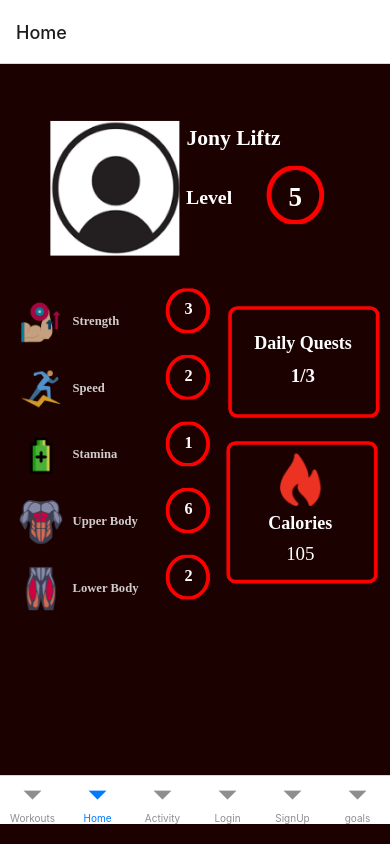
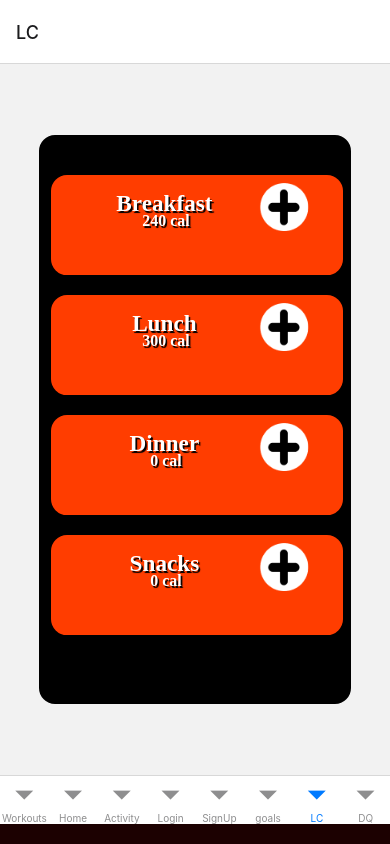
Before and after one commit to JonathanSedlakPSU/LightWeight, a React Native app: screen /LC in a window 390 px wide. Built offline with nearby package versions, Linux system fonts and the light colour scheme.

Commit message:
Fixed more layouts of screens. Added all the screens and popups to the status bar

```diff
--- a/App.js
+++ b/App.js
@@ -29,13 +29,15 @@ export default function App() {
   return (
     <View style={styles.container}>
     <NavigationContainer>
-    <Tab.Navigator initialRouteName="Home">
+      <Tab.Navigator initialRouteName="Home">
           <Tab.Screen name="Workouts" component={WorkoutsPage} />
           <Tab.Screen name="Home" component={HomePage} />
           <Tab.Screen name="Activity" component={ActivityPage} />
           <Tab.Screen name="Login" component={LoginPage} />
           <Tab.Screen name="SignUp" component={SignUpPage} />
           <Tab.Screen name="goals" component={GoalsPopUp} />
+          <Tab.Screen name="LC" component={LogCaloriesPopUp} />
+          <Tab.Screen name="DQ" component={DailyQuestPopup} />
         </Tab.Navigator>
     </NavigationContainer>
     </View>
--- a/GlobalStyles.js
+++ b/GlobalStyles.js
@@ -14,7 +14,8 @@ export const FontSize = {
 /* Colors */
 export const Color = {
    colorWhite: "#fff",
-   colorRed: "#ff0000",
+   theme1: "#ff0000",
+   theme2: "#ff3d00",
    colorBlack: "#000",
    colorLimegreen: "#09c312",
    orange: "#ff3d00",
--- a/Screens/ActivityScreen.js
+++ b/Screens/ActivityScreen.js
@@ -101,12 +101,12 @@ const styles = StyleSheet.create({
   	},
   	rectanglesChildLayout: {
     		width: 21,
-    		backgroundColor: Color.orange,
+    		backgroundColor: Color.theme2,
     		position: "absolute"
   	},
   	goalsChild: {
     		borderRadius: Border.br_6xl,
-    		backgroundColor: Color.orange,
+    		backgroundColor: Color.theme2,
     		left: 0,
     		height: 123,
     		width: 240,
@@ -189,7 +189,7 @@ const styles = StyleSheet.create({
   	},
   	outterLayer: {
     		borderStyle: "solid",
-    		borderColor: "#ff0000",
+    		borderColor: Color.theme1,
     		borderWidth: 4,
     		height: 298,
     		borderRadius: Border.br_3xs,
--- a/Screens/GoalsPop-Up.js
+++ b/Screens/GoalsPop-Up.js
@@ -8,7 +8,6 @@ const GoalsPopUp = () => {
     		<View style={styles.goalsPopup}>
       			<View style={styles.goalManager}>
         				<View style={styles.dailyPosition}>
-          					<View style={[styles.dailyQuestsChild, styles.dailyPosition]} />
           					<View style={[styles.questManager, styles.questManagerPosition]}>
             						<View style={styles.bar} />
             						<View style={[styles.questsHeader, styles.questManagerPosition]}>
@@ -19,30 +18,33 @@ const GoalsPopUp = () => {
       			</View>
       			<View style={[styles.bodyweight, styles.bodyweightLayout]}>
         			<View style={[styles.bodyweightChild, styles.bodyweightLayout]} />
-        				<Text style={[styles.bodyWeightLbs, styles.bodyWeightLbsTypo]}>Body Weight (lbs)</Text>
-        				<Text style={[styles.goal165Lbs, styles.lbsTypo]}>{`Goal: 165 lbs`}</Text>
-        				<Text style={[styles.current198Lbs, styles.lbsTypo]}>{`Current: 198 lbs`}</Text>
-        				<Text style={[styles.starting200Lbs, styles.lbsTypo]}>{`Starting: 200 lbs`}</Text>
+        				<Text style={[styles.bodyWeightLbsTypo]}>Body Weight (lbs)</Text>
+        				<Text style={[styles.goal, styles.lbsTypo]}>{`Goal`}</Text>
+        				<Text style={[styles.current, styles.lbsTypo]}>{`Current`}</Text>
+        				<Text style={[styles.starting, styles.lbsTypo]}>{`Starting`}</Text>
+                        <Text style={[styles.number1, ]}>{`165`}</Text>
+        				<Text style={[styles.number2, ]}>{`198`}</Text>
+        				<Text style={[styles.number3, ]}>{`200`}</Text>
                     </View>
                 <View style={[styles.weeklyworkouts, styles.bodyweightLayout]}>
                     <View style={[styles.bodyweightChild, styles.bodyweightLayout]} />
-                <Text style={[styles.weeklyWorkoutsDays, styles.bodyWeightLbsTypo]}>Weekly Workouts (days)</Text>
-        				<Text style={[styles.goal5Days, styles.goal5DaysTypo]}>{`Goal:
-        				5 days`}</Text>
-        				<Text style={[styles.current198Lbs, styles.lbsTypo]}>{`Current:
-        				2 days`}</Text>
-        				<Text style={[styles.starting200Lbs, styles.lbsTypo]}>{`Starting:
-        				0 days`}</Text>
+                        <Text style={[styles.bodyWeightLbsTypo]}>Weekly Workouts (days)</Text>
+                        <Text style={[styles.goal, styles.lbsTypo]}>{`Goal`}</Text>
+        				<Text style={[styles.current, styles.lbsTypo]}>{`Current`}</Text>
+        				<Text style={[styles.starting, styles.lbsTypo]}>{`Starting`}</Text>
+                        <Text style={[styles.number1, ]}>{`165`}</Text>
+        				<Text style={[styles.number2, ]}>{`198`}</Text>
+        				<Text style={[styles.number3, ]}>{`200`}</Text>
                     </View>
                 <View style={[styles.calories, styles.bodyweightLayout]}>
                     <View style={[styles.bodyweightChild, styles.bodyweightLayout]} />
-                <Text style={[styles.weeklyWorkoutsDays, styles.bodyWeightLbsTypo]}>Daily Calories (cal)</Text>
-        				<Text style={[styles.goal2100Cal, styles.goal5DaysTypo]}>{`Goal:
-        				2100 cal`}</Text>
-        				<Text style={[styles.current198Lbs, styles.lbsTypo]}>{`Current:
-        				3050 cal`}</Text>
-        				<Text style={[styles.starting200Lbs, styles.lbsTypo]}>{`Starting:
-        				4200 cal`}</Text>
+                        <Text style={[styles.bodyWeightLbsTypo]}>Daily Calories (cal)</Text>
+        				<Text style={[styles.goal, styles.lbsTypo]}>{`Goal`}</Text>
+        				<Text style={[styles.current, styles.lbsTypo]}>{`Current`}</Text>
+        				<Text style={[styles.starting, styles.lbsTypo]}>{`Starting`}</Text>
+                        <Text style={[styles.number1, ]}>{`165`}</Text>
+        				<Text style={[styles.number2, ]}>{`198`}</Text>
+        				<Text style={[styles.number3, ]}>{`200`}</Text>
             </View>
         </View>);
 };
@@ -77,8 +79,13 @@ const styles = StyleSheet.create({
         lineHeight: 30,
         letterSpacing: 0,
         fontSize: '20px',
-        left: "50%",
-        position: "relative"
+        position: "relative",
+        left: "5%",
+        width: 310,
+        //Stroke
+        textShadowColor: "#000", // Outline color
+        textShadowOffset: { width: 2, height: 2 }, // Controls outline width
+        textShadowRadius: 1,
     },
     lbsTypo: {
         height: 42,
@@ -89,8 +96,12 @@ const styles = StyleSheet.create({
         fontWeight: "700",
         lineHeight: 35,
         letterSpacing: 0,
-        fontSize: '15px',
-        position: "absolute"
+        fontSize: '17px',
+        position: "absolute",
+        //Stroke
+        textShadowColor: "#000", // Outline color
+        textShadowOffset: { width: 2, height: 2 }, // Controls outline width
+        textShadowRadius: 1,
     },
     goal5DaysTypo: {
         top: 64,
@@ -105,13 +116,7 @@ const styles = StyleSheet.create({
         fontSize: FontSize.size_5xl,
         position: "absolute"
     },
-    dailyQuestsChild: {
-        backgroundColor: "#000",
-        borderStyle: "solid",
-        borderColor: Color.colorWhite,
-        borderWidth: 5,
-        borderRadius: Border.br_xl
-    },
+
     bar: {
         height: "3.71%",
         marginLeft: -114.58,
@@ -160,32 +165,33 @@ const styles = StyleSheet.create({
         bottom: "0%",
         height: "100%",
         top: "0%",
-        position: "absolute"
+        position: "absolute",
+        backgroundColor: "#000",
+        borderStyle: "solid",
+        borderWidth: 5,
+        borderRadius: Border.br_xl
     },
     bodyweightChild: {
         top: 0,
-        backgroundColor: Color.orange,
-        left: 0,
-        borderRadius: Border.br_xl
+        backgroundColor: Color.theme2,
+        alignItems: "center",
+        left: -5,
+        borderRadius: Border.br_xl,
     },
-    bodyWeightLbs: {
-        marginLeft: -110.5,
-        width: 217
-    },
-    goal165Lbs: {
+    goal: {
         width: 92,
-        right: 0,
+        right: 18,
         height: 42,
         top: 63
     },
-    current198Lbs: {
+    current: {
         marginLeft: -52.5,
         width: 106,
         height: 42,
         top: 63,
         left: "50%"
     },
-    starting200Lbs: {
+    starting: {
         width: 116,
         height: 42,
         top: 63,
@@ -222,6 +228,54 @@ const styles = StyleSheet.create({
         width: "100%",
         transform: [{ scale: 0.8 }]
     },
+    number1: {
+        color: Color.colorWhite,
+        fontFamily: FontFamily.interBold,
+        lineHeight: 35,
+        fontSize: '17px',
+        position: "relative",
+        marginLeft: -52.5,
+        width: 106,
+        height: 42,
+        top: 40,
+        left: "25%",
+        //Stroke
+        textShadowColor: "#000", // Outline color
+        textShadowOffset: { width: 2, height: 2 }, // Controls outline width
+        textShadowRadius: 1,
+    },
+    number2: {
+        color: Color.colorWhite,
+        fontFamily: FontFamily.interBold,
+        lineHeight: 35,
+        fontSize: '17px',
+        position: "relative",
+        marginLeft: 70,
+        width: 106,
+        height: 42,
+        top: -3,
+        left: "25%",
+        //Stroke
+        textShadowColor: "#000", // Outline color
+        textShadowOffset: { width: 2, height: 2 }, // Controls outline width
+        textShadowRadius: 1,
+    },
+    number3: {
+        color: Color.colorWhite,
+        fontFamily: FontFamily.interBold,
+        lineHeight: 35,
+        fontSize: '17px',
+        position: "relative",
+        marginLeft: 210,
+        width: 106,
+        height: 42,
+        top: -45,
+        left: "20%",
+        //Stroke
+        textShadowColor: "#000", // Outline color
+        textShadowOffset: { width: 2, height: 2 }, // Controls outline width
+        textShadowRadius: 1,
+    },
 
 });
 
--- a/Screens/HomeScreen.js
+++ b/Screens/HomeScreen.js
@@ -160,7 +160,7 @@ const styles = StyleSheet.create({
     groupChild: {
         height: 65,
         width: 65,
-        top: 5
+        top: 5,
     },
     text: {
         top: 25,
@@ -203,7 +203,7 @@ const styles = StyleSheet.create({
     caloriesBurnedChild: {
         width: 168,
         borderWidth: 4,
-        borderColor: Color.colorRed,
+        borderColor: Color.theme1,
         borderStyle: "solid",
         borderRadius: Border.br_3xs,
         left: 4,
@@ -258,7 +258,7 @@ const styles = StyleSheet.create({
     },
     dailyQuestsChild: {
         borderWidth: 4,
-        borderColor: Color.colorRed,
+        borderColor: Color.theme1,
         borderStyle: "solid",
         height: 124,
         borderRadius: Border.br_3xs,
--- a/Screens/LogCaloriesPop-Up.js
+++ b/Screens/LogCaloriesPop-Up.js
@@ -1,91 +1,102 @@
 import * as React from "react";
-import {StyleSheet, View, Image, Text} from "react-native";
+import {StyleSheet, View, Text, Image} from "react-native";
 import { Color, FontFamily, FontSize, Border } from "../GlobalStyles";
 
 const LogCaloriesPopUp = () => {
 
   	return (
-    		<View style={styles.logCaloriesPopUp}>
-      			<View style={styles.caloriePopup} />
-      			<View style={[styles.vectorParent, styles.groupPosition]}>
-        				<View style={styles.breakfastParent}>
-          					<Text style={[styles.breakfast, styles.calTypo]}>{`Breakfast
-`}</Text>
-                    <View style={styles.plus}>
-                        <Image style={styles.groupChildPosition} resizeMode="cover" source="Circle.png" />
-                        <View style={styles.plus1}>
-                            <View style={styles.plusChild} />
-                            <View style={styles.plusChildPosition} />
-                        </View>
-                    </View>
-                    <Text style={[styles.cal, styles.calTypo]}>240 cal</Text>
+    		<View style={styles.LogCaloriesPopUp}>
+      			<View style={styles.goalManager}/>
+      			<View style={[styles.boxPosition1, styles.boxPositionLayout]}>
+        			<View style={[styles.colorbackground, styles.boxPositionLayout]} />
+        				<Text style={[styles.title]}>Breakfast</Text>
+        				<Text style={[styles.cal]}>{`240 cal`}</Text>
+                        <Image style={styles.image} resizeMode="cover" source={require('./Assets/ActivityScreen/Plus.png')} />
                 </View>
-            </View>
-            <View style={[styles.vectorGroup, styles.groupPosition]}>
-                <View style={styles.breakfastParent}>
-                    <Text style={[styles.breakfast, styles.calTypo]}>Lunch</Text>
-                    <View style={styles.plus}>
-                        <Image style={styles.groupChildPosition} resizeMode="cover" source="Circle.png" />
-                        <View style={styles.plus1}>
-                            <View style={styles.plusChild} />
-                            <View style={styles.plusChildPosition} />
-                        </View>
-                    </View>
-                    <Text style={[styles.cal, styles.calTypo]}>605</Text>
+                <View style={[styles.boxPosition2, styles.boxPositionLayout]}>
+                    <View style={[styles.colorbackground, styles.boxPositionLayout]} />
+                        <Text style={[styles.title]}>Lunch</Text>
+                        <Text style={[styles.cal]}>{`300 cal`}</Text>
+                        <Image style={styles.image} resizeMode="cover" source={require('./Assets/ActivityScreen/Plus.png')} />
+
                 </View>
-            </View>
-            <View style={[styles.vectorContainer, styles.groupPosition]}>
-                <View style={styles.breakfastParent}>
-          					<Text style={[styles.breakfast, styles.calTypo]}>{`Dinner
-          					`}</Text>
-                    <View style={styles.plus}>
-                        <Image style={styles.groupChildPosition} resizeMode="cover" source="Circle.png" />
-                        <View style={styles.plus1}>
-                            <View style={styles.plusChild} />
-                            <View style={styles.plusChildPosition} />
-                        </View>
-                    </View>
-                    <Text style={[styles.cal, styles.calTypo]}>0 cal</Text>
+                <View style={[styles.boxPosition3, styles.boxPositionLayout]}>
+                    <View style={[styles.colorbackground, styles.boxPositionLayout]} />
+                        <Text style={[styles.title]}>Dinner</Text>
+        				<Text style={[styles.cal]}>{`0 cal`}</Text>
+                        <Image style={styles.image} resizeMode="cover" source={require('./Assets/ActivityScreen/Plus.png')} />
+
                 </View>
-            </View>
-            <View style={[styles.groupView, styles.groupPosition]}>
-                <View style={styles.breakfastParent}>
-          					<Text style={[styles.breakfast, styles.calTypo]}>{`Snacks
-          					`}</Text>
-                    <View style={styles.plus}>
-                        <Image style={styles.groupChildPosition} resizeMode="cover" source="Circle.png" />
-                        <View style={styles.plus1}>
-                            <View style={styles.plusChild} />
-                            <View style={styles.plusChildPosition} />
-                        </View>
-                    </View>
-                    <Text style={[styles.cal, styles.calTypo]}>62 cal</Text>
+                <View style={[styles.boxPosition4, styles.boxPositionLayout]}>
+                    <View style={[styles.colorbackground, styles.boxPositionLayout]} />
+                        <Text style={[styles.title]}>Snacks</Text>
+        				<Text style={[styles.cal]}>{`0 cal`}</Text>
+                        <Image style={styles.image} resizeMode="cover" source={require('./Assets/ActivityScreen/Plus.png')} />
+
                 </View>
-            </View>
         </View>);
 };
 
 const styles = StyleSheet.create({
-    groupPosition: {
-        left: "8.9%",
-        right: "8.9%",
-        width: "82.2%",
-        height: "17.88%",
-        position: "absolute"
-    },
-    groupChildPosition: {
-        maxHeight: "100%",
-        overflow: "hidden",
-        maxWidth: "100%",
+    dailyPosition: {
+        right: "0%",
         left: "0%",
         bottom: "0%",
-        right: "0%",
         top: "0%",
         height: "100%",
         position: "absolute",
         width: "100%"
     },
-    calTypo: {
+    questManagerPosition: {
+        width: 298,
+        left: "50%",
+        position: "absolute"
+    },
+    boxPositionLayout: {
+        height: 125,
+        width: 365,
+        position: "absolute"
+    },
+    title: {
+        height: 53,
+        top: 20,
+        textAlign: "center",
+        color: Color.colorWhite,
+        fontFamily: FontFamily.interBold,
+        fontWeight: "700",
+        lineHeight: 30,
+        letterSpacing: 0,
+        fontSize: '29px',
+        position: "relative",
+        left: "-5%",
+        width: 310,
+        //Stroke
+        textShadowColor: "#000", // Outline color
+        textShadowOffset: { width: 2, height: 2 }, // Controls outline width
+        textShadowRadius: 1,
+    },
+    cal: {
+        height: 40,
+        top: 5,
+        textAlign: "center",
+        color: Color.colorWhite,
+        fontFamily: FontFamily.interBold,
+        fontWeight: "700",
+        lineHeight: 45,
+        letterSpacing: 0,
+        fontSize: '20px',
+        position: "relative",
+        left: "-12%",
+        //Stroke
+        textShadowColor: "#000", // Outline color
+        textShadowOffset: { width: 2, height: 2 }, // Controls outline width
+        textShadowRadius: 1,
+
+    },
+    goal5DaysTypo: {
+        top: 64,
+        height: 42,
+        right: 0,
         textAlign: "center",
         color: Color.colorWhite,
         fontFamily: FontFamily.interBold,
@@ -95,28 +106,28 @@ const styles = StyleSheet.create({
         fontSize: FontSize.size_5xl,
         position: "absolute"
     },
-    caloriePopup: {
-        borderRadius: 20,
+    dailyQuestsChild: {
+        backgroundColor: "#000",
         borderStyle: "solid",
         borderColor: Color.colorWhite,
         borderWidth: 5,
-        backgroundColor: Color.colorBlack,
-        bottom: "0%",
-        height: "100%",
-        left: "0%",
-        right: "0%",
-        top: "0%",
-        position: "absolute",
-        width: "100%"
+        borderRadius: Border.br_xl
     },
-    groupChild: {
-        borderRadius: Border.br_mini
+    bar: {
+        height: "3.71%",
+        marginLeft: -114.58,
+        top: "96.25%",
+        bottom: "0.04%",
+        backgroundColor: "#d9d9d9",
+        width: 229,
+        left: "50%",
+        borderRadius: Border.br_xl,
+        position: "absolute"
     },
-    breakfast: {
-        height: "53.7%",
-        width: "77.82%",
-        left: "0%",
-        top: "0%",
+    goals: {
+        width: 149,
+        height: 33,
+        textAlign: "center",
         color: Color.colorWhite,
         fontFamily: FontFamily.interBold,
         fontWeight: "700",
@@ -124,87 +135,135 @@ const styles = StyleSheet.create({
         letterSpacing: 0,
         fontSize: FontSize.size_5xl
     },
-    plusChild: {
-        right: "37.59%",
-        left: "37.49%",
-        borderRadius: Border.br_3xs,
-        width: "24.92%",
-        backgroundColor: Color.colorBlack,
+    questsHeader: {
+        height: "67.31%",
+        marginLeft: -149,
+        bottom: "32.69%",
+        flexDirection: "row",
+        alignItems: "center",
+        justifyContent: "center",
+        paddingHorizontal: 20,
+        paddingVertical: 0,
+        borderRadius: Border.br_xl,
+        top: "0%",
+        width: 298
+    },
+    questManager: {
+        height: "10.31%",
+        marginLeft: -148.8,
+        top: "3.33%",
+        bottom: "86.36%"
+    },
+    goalManager: {
+        width: "99.9%",
+        right: "0.1%",
+        left: "0%",
         bottom: "0%",
+        height: "100%",
         top: "0%",
-        height: "100%",
-        position: "absolute"
+        position: "absolute",
+        borderWidth: 5,
+        borderRadius: Border.br_xl,
+        backgroundColor: "#000",
     },
-    plusChildPosition: {
-        transform: [
-            {
-                rotate: "-90deg"
-            }
-        ],
-        bottom: "-62.53%",
-        right: "75.08%",
-        top: "62.53%",
-        borderRadius: Border.br_3xs,
-        width: "24.92%",
-        backgroundColor: Color.colorBlack,
-        left: "0%",
-        height: "100%",
-        position: "absolute"
+    colorbackground: {
+        top: 0,
+        backgroundColor: Color.theme2,
+        alignItems: "center",
+        left: -5,
+        borderRadius: Border.br_xl,
     },
-    plus1: {
-        height: "74.25%",
-        width: "64.99%",
-        top: "13.33%",
-        right: "17.61%",
-        bottom: "12.42%",
-        left: "17.4%",
-        position: "absolute"
+    current: {
+        marginLeft: -52.5,
+        width: 106,
+        height: 42,
+        top: 63,
+        left: "50%"
     },
-    plus: {
-        height: "74.07%",
-        width: "19.72%",
-        top: "18.52%",
-        bottom: "7.41%",
-        left: "80.28%",
-        right: "0%",
-        position: "absolute"
+    starting: {
+        width: 116,
+        height: 42,
+        top: 63,
+        left: 0
     },
-    cal: {
-        height: "37.04%",
-        width: "70.78%",
-        top: "62.96%",
-        left: "4.75%"
+    boxPosition1: {
+        top: 50,
+        left: 20,
+        width: 365
     },
-    breakfastParent: {
-        height: "58.06%",
-        width: "83.65%",
-        top: "17.2%",
-        right: "8.41%",
-        bottom: "24.73%",
-        left: "7.94%",
-        position: "absolute"
+    boxPosition2Days: {
+        marginLeft: -144.5,
+        width: 310
     },
-    vectorParent: {
-        top: "6.92%",
-        bottom: "75.19%"
+    goal5Days: {
+        width: 92
     },
-    vectorGroup: {
-        top: "28.27%",
-        bottom: "53.85%"
+    boxPosition2: {
+        top: 200,
+        left: 20,
+        width: 365
     },
-    vectorContainer: {
-        top: "49.62%",
-        bottom: "32.5%"
+    goal2100Cal: {
+        width: 108
     },
-    groupView: {
-        top: "70.96%",
-        bottom: "11.15%"
+    boxPosition3: {
+        top: 350,
+        left: 20,
+        width: 365
     },
-    logCaloriesPopUp: {
+    boxPosition4: {
+        top: 500,
+        left: 20,
+        width: 365
+    },
+    LogCaloriesPopUp: {
         flex: 1,
-        height: 520,
-        width: "100%"
+        height: 706,
+        width: "100%",
+        transform: [{ scale: 0.8 }]
+    },
+    number1: {
+        color: Color.colorWhite,
+        fontFamily: FontFamily.interBold,
+        lineHeight: 35,
+        fontSize: '17px',
+        position: "relative",
+        marginLeft: -52.5,
+        width: 106,
+        height: 42,
+        top: 40,
+        left: "25%"
+    },
+    number2: {
+        color: Color.colorWhite,
+        fontFamily: FontFamily.interBold,
+        lineHeight: 35,
+        fontSize: '17px',
+        position: "relative",
+        marginLeft: 70,
+        width: 106,
+        height: 42,
+        top: -3,
+        left: "25%"
+    },
+    number3: {
+        color: Color.colorWhite,
+        fontFamily: FontFamily.interBold,
+        lineHeight: 35,
+        fontSize: '17px',
+        position: "relative",
+        marginLeft: 210,
+        width: 106,
+        height: 42,
+        top: -45,
+        left: "20%"
+    },
+    image: {
+        top: -60,
+        position: "relative",
+        left: "70%",
     }
+
 });
 
 export default LogCaloriesPopUp;
--- a/Screens/WorkoutScreen.js
+++ b/Screens/WorkoutScreen.js
@@ -128,7 +128,7 @@ const styles = StyleSheet.create({
     		left: 70,
     		height: 148,
     		width: 158,
-    		borderColor: Color.colorRed,
+    		borderColor: Color.theme1,
     		borderStyle: "solid",
     		top: 0,
     		position: "relative"
@@ -147,7 +147,7 @@ const styles = StyleSheet.create({
     		height: 148,
     		width: 158,
     		borderWidth: 2,
-    		borderColor: Color.colorRed,
+    		borderColor: Color.theme1,
     		borderStyle: "solid",
     		top: 0,
     		position: "relative"
@@ -214,7 +214,7 @@ const styles = StyleSheet.create({
     		width: 363,
     		height: 237,
     		borderWidth: 4,
-    		borderColor: Color.colorRed,
+    		borderColor: Color.theme1,
     		borderStyle: "solid"
   	},
   	coreChild: {
--- a/package.json
+++ b/package.json
@@ -14,7 +14,7 @@
     "@react-navigation/bottom-tabs": "^6.6.1",
     "@react-navigation/native": "^6.1.18",
     "@react-navigation/stack": "^6.4.1",
-    "expo": "^51.0.38",
+    "expo": "^51.0.39",
     "expo-status-bar": "~1.12.1",
     "firebase": "^10.14.0",
     "react": "18.2.0",
```
Also changed, not shown: 1 other file (tests, documents, lock files or other folders). Lines whose indentation alone changed are shown as unchanged.
